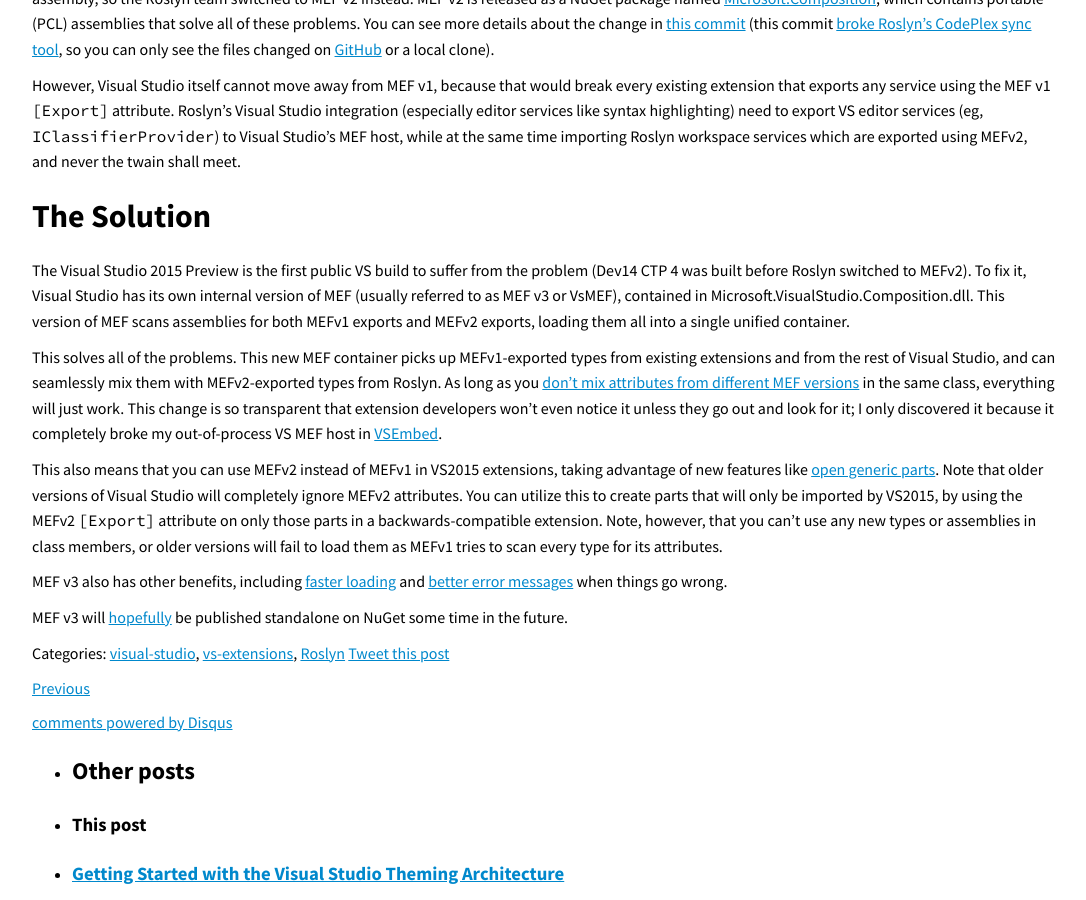
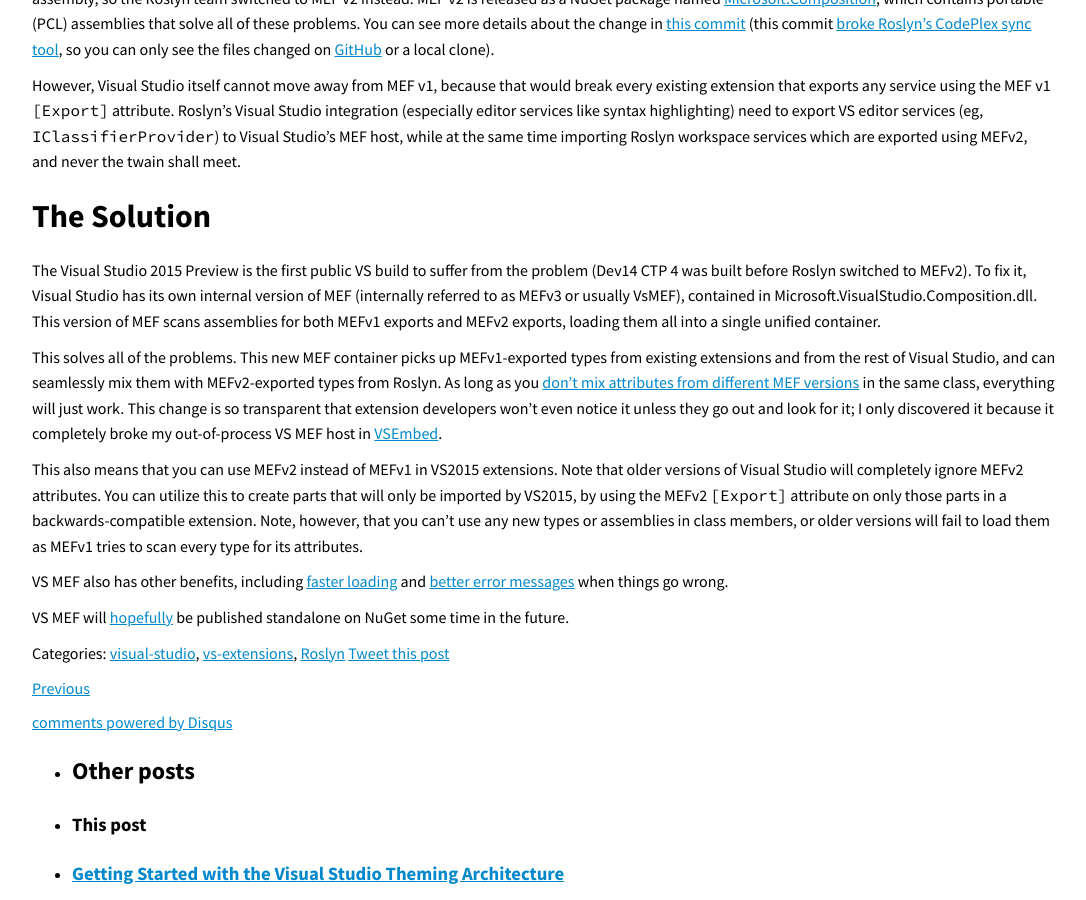
Before and after one commit to SLaks/SLaks.Blog, a Jekyll site: the page built from _posts/2014-11-16-mef2-roslyn-visual-studio-compatibility.md, in a window 1280 px wide and 900 px high, scrolled down 736 px. Shown: the whole window, without its empty margins (96-1182 px from the left). Built offline with Jekyll 4.4.1, drawn with Linux system fonts in a browser that asks for light colours; Markdown is read by kramdown in place of the engine named in the settings; comment, search, counter and statistics services are not loaded.

Commit message:
Update Post: MEF v2, Roslyn, and Visual Studio

```diff
--- a/_posts/2014-11-16-mef2-roslyn-visual-studio-compatibility.md
+++ b/_posts/2014-11-16-mef2-roslyn-visual-studio-compatibility.md
@@ -15,12 +15,12 @@
 However, Visual Studio itself cannot move away from MEF v1, because that would break every existing extension that exports any service using the MEF v1 `[Export]` attribute.  Roslyn's Visual Studio integration (especially editor services like syntax highlighting) need to export VS editor services (eg, `IClassifierProvider`) to Visual Studio's MEF host, while at the same time importing Roslyn workspace services which are exported using MEFv2, and never the twain shall meet.
 
 #The Solution
-The Visual Studio 2015 Preview is the first public VS build to suffer from the problem (Dev14 CTP 4 was built before Roslyn switched to MEFv2).  To fix it, Visual Studio has its own internal version of MEF (usually referred to as MEF v3 or VsMEF), contained in Microsoft.VisualStudio.Composition.dll.  This version of MEF scans assemblies for both MEFv1 exports and MEFv2 exports, loading them all into a single unified container.
+The Visual Studio 2015 Preview is the first public VS build to suffer from the problem (Dev14 CTP 4 was built before Roslyn switched to MEFv2).  To fix it, Visual Studio has its own internal version of MEF (internally referred to as MEFv3 or usually VsMEF), contained in Microsoft.VisualStudio.Composition.dll.  This version of MEF scans assemblies for both MEFv1 exports and MEFv2 exports, loading them all into a single unified container.
 
 This solves all of the problems.  This new MEF container picks up MEFv1-exported types from existing extensions and from the rest of Visual Studio, and can seamlessly mix them with MEFv2-exported types from Roslyn.  As long as you [don't mix attributes from different MEF versions](http://source.roslyn.codeplex.com/#Roslyn.Diagnostics.Analyzers/Reliability/MixedVersionsOfMefAttributesAnalyzer.cs) in the same class, everything will just work.  This change is so transparent that extension developers won't even notice it unless they go out and look for it; I only discovered it because it completely broke my out-of-process VS MEF host in [VSEmbed](https://github.com/SLaks/VSEmbed).
 
-This also means that you can use MEFv2 instead of MEFv1 in VS2015 extensions, taking advantage of new features like [open generic parts](http://blogs.msdn.com/b/bclteam/archive/2011/10/27/what-s-new-in-mef-version-2-preview-4.aspx).  Note that older versions of Visual Studio will completely ignore MEFv2 attributes.  You can utilize this to create parts that will only be imported by VS2015, by using the MEFv2 `[Export]` attribute on only those parts in a backwards-compatible extension.  Note, however, that you can't use any new types or assemblies in class members, or older versions will fail to load them as MEFv1 tries to scan every type for its attributes.
+This also means that you can use MEFv2 instead of MEFv1 in VS2015 extensions.  Note that older versions of Visual Studio will completely ignore MEFv2 attributes.  You can utilize this to create parts that will only be imported by VS2015, by using the MEFv2 `[Export]` attribute on only those parts in a backwards-compatible extension.  Note, however, that you can't use any new types or assemblies in class members, or older versions will fail to load them as MEFv1 tries to scan every type for its attributes.
 
-MEF v3 also has other benefits, including [faster loading](https://twitter.com/aarnott/status/534035831539785730) and [better error messages](https://twitter.com/aarnott/status/534037832721911808) when things go wrong.
+VS MEF also has other benefits, including [faster loading](https://twitter.com/aarnott/status/534035831539785730) and [better error messages](https://twitter.com/aarnott/status/534037832721911808) when things go wrong.
 
-MEF v3 will [hopefully](https://twitter.com/aarnott/status/534036403022077953) be published standalone on NuGet some time in the future.
+VS MEF will [hopefully](https://twitter.com/aarnott/status/534036403022077953) be published standalone on NuGet some time in the future.
```
